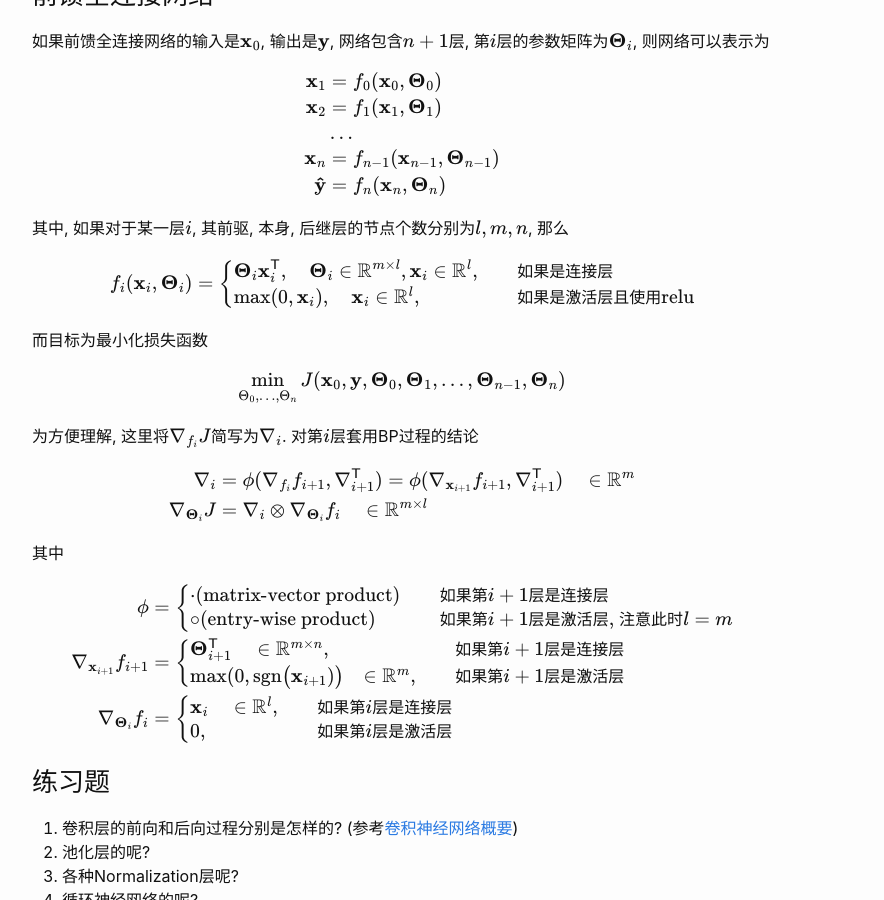
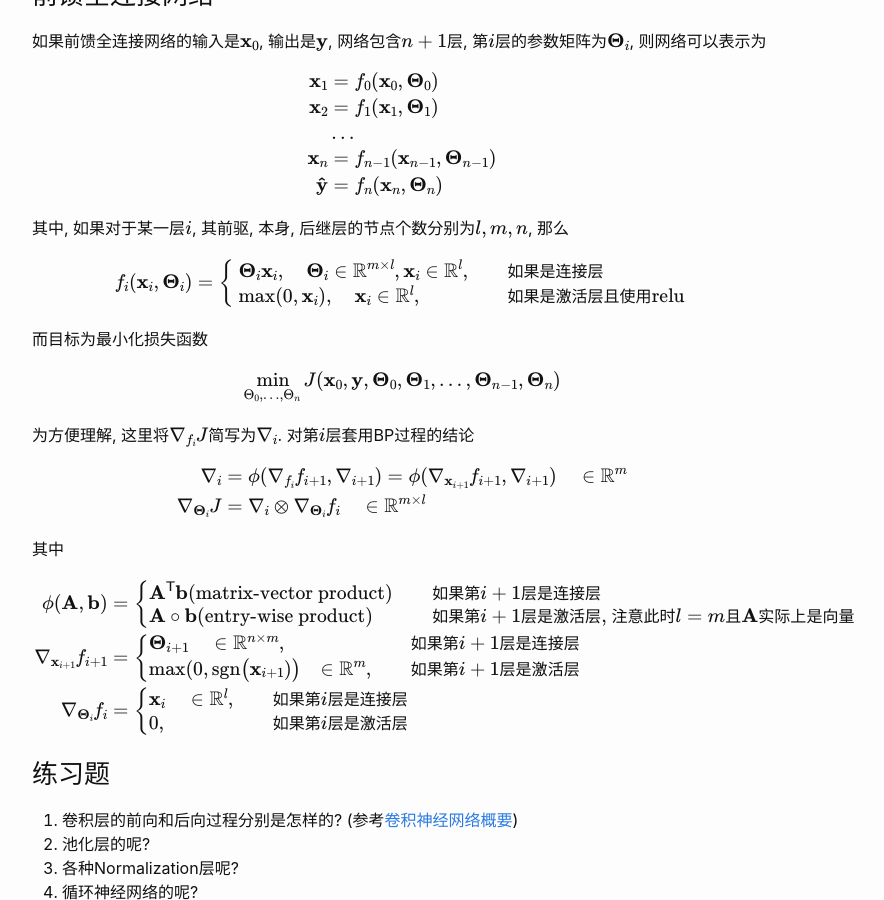
Before and after one commit to Moonshile/moonshile.github.io, a Jekyll site: the page built from _posts/2019-07-24-BP-Algo.md, in a window 1280 px wide and 900 px high, scrolled down 2193 px. Shown: the whole window, without its empty margins (238-1122 px from the left). Built offline with Jekyll 4.4.1, drawn with Linux system fonts in a browser that asks for light colours; formulas are drawn with MathJax 3; some of the changed text lies outside the part shown.

Commit message:
update post: 2019-07-24-BP-Algo

```diff
--- a/_posts/2019-07-24-BP-Algo.md
+++ b/_posts/2019-07-24-BP-Algo.md
@@ -102,8 +102,8 @@ $$
 $$
 f_i(\mathbf x_i, \mathbf \Theta_i) =
 \begin{cases}
-\mathbf \Theta_i \mathbf x_i^{\mathsf T}, \quad \mathbf \Theta_i \in \mathbb{R}^{m \times l},
-                                                \mathbf x_i \in \mathbb{R}^l, & \quad \text{如果是连接层}\\
+\mathbf \Theta_i \mathbf x_i, \quad \mathbf \Theta_i \in \mathbb{R}^{m \times l},
+                                    \mathbf x_i \in \mathbb{R}^l, & \quad \text{如果是连接层}\\
 \max(0, \mathbf x_i), \quad \mathbf x_i \in \mathbb{R}^l, & \quad \text{如果是激活层且使用relu}\\
 \end{cases}
 $$
@@ -116,8 +116,8 @@ $$\min_{\Theta_0, \ldots, \Theta_n} J(\mathbf x_0, \mathbf y, \mathbf \Theta_0,
 
 $$
 \begin{align}
-\nabla_i & = \phi(\nabla_{f_i} f_{i+1}, \nabla_{i+1}^{\mathsf T})
-           = \phi(\nabla_{\mathbf x_{i+1}} f_{i+1}, \nabla_{i+1}^{\mathsf T}) \quad \in \mathbb{R}^m\\
+\nabla_i & = \phi(\nabla_{f_i} f_{i+1}, \nabla_{i+1})
+           = \phi(\nabla_{\mathbf x_{i+1}} f_{i+1}, \nabla_{i+1}) \quad \in \mathbb{R}^m\\
 \nabla_{\mathbf \Theta_i} J & = \nabla_i \otimes \nabla_{\mathbf \Theta_i} f_i \quad \in \mathbb{R}^{m \times l}
 \end{align}
 $$
@@ -126,14 +126,14 @@ $$
 
 $$
 \begin{align}
-\phi & =
+\phi (\mathbf A, \mathbf b) & =
 \begin{cases}
-\cdot \text{(matrix-vector product)} & \quad \text{如果第}i+1\text{层是连接层}\\
-\circ \text{(entry-wise product)} & \quad \text{如果第}i+1\text{层是激活层, 注意此时}l = m\\
+\mathbf A^{\mathsf T} \mathbf b \text{(matrix-vector product)} & \quad \text{如果第}i+1\text{层是连接层}\\
+\mathbf A \circ \mathbf b \text{(entry-wise product)} & \quad \text{如果第}i+1\text{层是激活层, 注意此时}l = m \text{且} \mathbf A \text{实际上是向量}\\
 \end{cases}\\
 \nabla_{\mathbf x_{i+1}} f_{i+1} & =
 \begin{cases}
-\mathbf \Theta_{i+1}^{\mathsf T} \quad \in \mathbb{R}^{m \times n}, & \quad \text{如果第}i+1\text{层是连接层}\\
+\mathbf \Theta_{i+1} \quad \in \mathbb{R}^{n \times m}, & \quad \text{如果第}i+1\text{层是连接层}\\
 \max(0, \text{sgn}\bigl(\mathbf x_{i+1})\bigl) \quad \in \mathbb{R}^m, & \quad \text{如果第}i+1\text{层是激活层}\\
 \end{cases}\\
 \nabla_{\mathbf \Theta_i} f_i & =
```
Also changed, not shown: other parts of _posts/2019-07-24-BP-Algo.md (+2 -2 lines).
